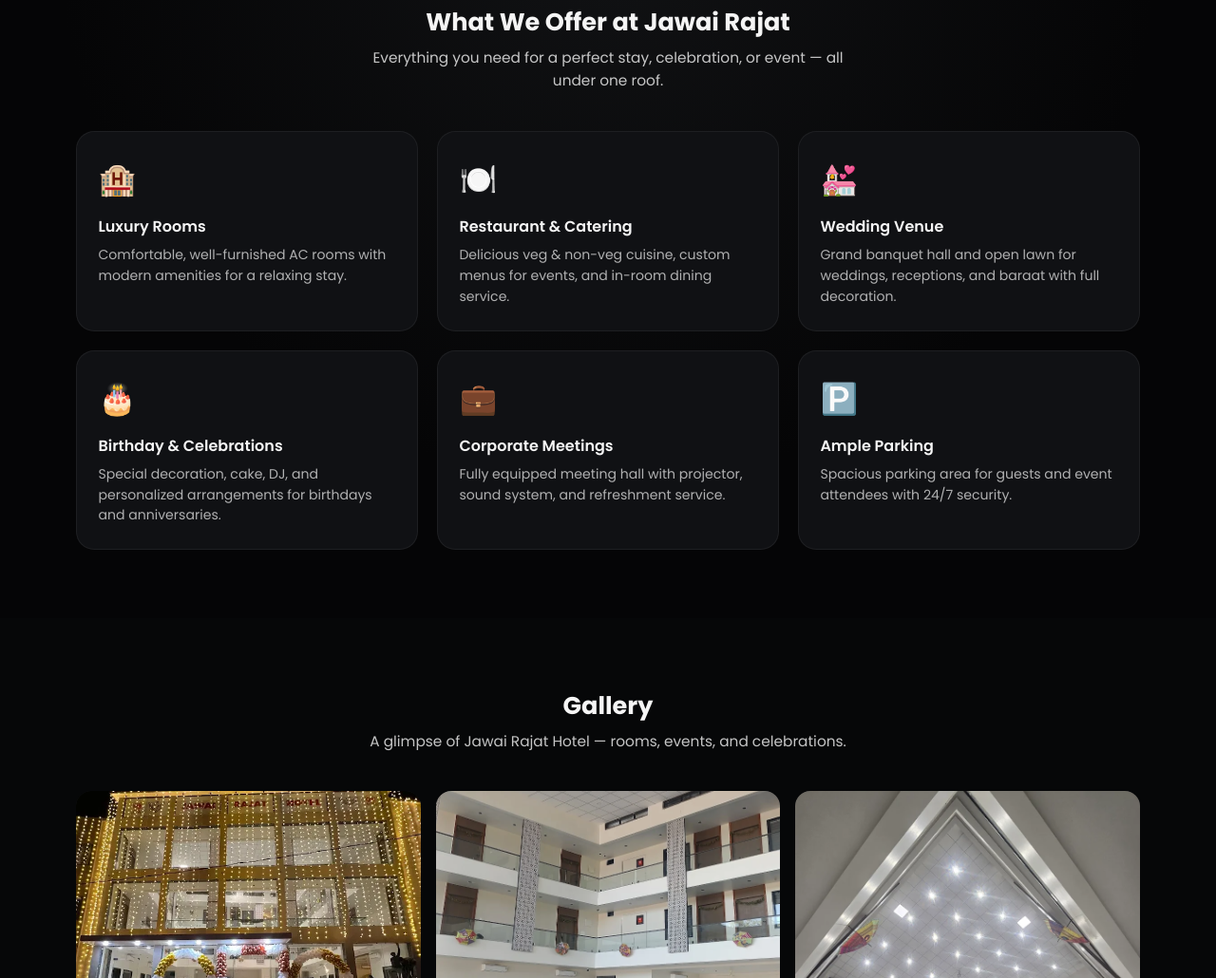
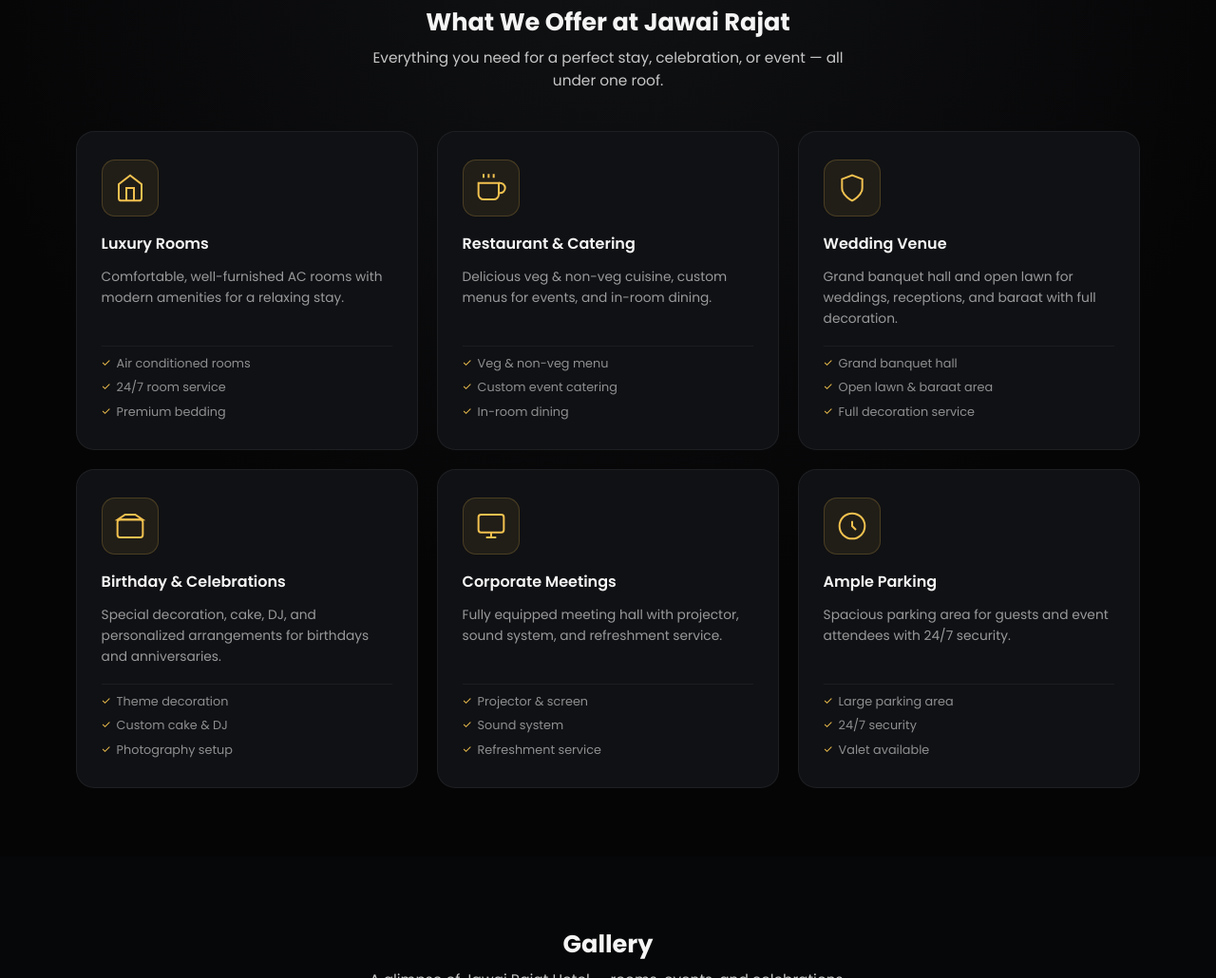
Before and after one commit to Manish4223/jawai-rajat-hotel, a website: page index.html in a window 1280 px wide. Shown: the part 2085-3115 px from the top of the page at 95% size. Drawn offline with Linux system fonts and the light colour scheme; no server answers.

Commit message:
premium offers section: SVG icons, feature lists, gold hover effects

```diff
--- a/index.html
+++ b/index.html
@@ -166,34 +166,88 @@
                 </div>
                 <div class="experience-grid">
                     <div class="exp-card">
-                        <div class="exp-icon">🏨</div>
+                        <div class="exp-icon-wrap">
+                            <svg viewBox="0 0 24 24" fill="none" stroke="currentColor" stroke-width="1.5" width="32" height="32">
+                                <path d="M3 9l9-7 9 7v11a2 2 0 01-2 2H5a2 2 0 01-2-2z"/><polyline points="9 22 9 12 15 12 15 22"/>
+                            </svg>
+                        </div>
                         <h4>Luxury Rooms</h4>
                         <p>Comfortable, well-furnished AC rooms with modern amenities for a relaxing stay.</p>
+                        <ul class="exp-features">
+                            <li>Air conditioned rooms</li>
+                            <li>24/7 room service</li>
+                            <li>Premium bedding</li>
+                        </ul>
                     </div>
                     <div class="exp-card">
-                        <div class="exp-icon">🍽️</div>
+                        <div class="exp-icon-wrap">
+                            <svg viewBox="0 0 24 24" fill="none" stroke="currentColor" stroke-width="1.5" width="32" height="32">
+                                <path d="M18 8h1a4 4 0 010 8h-1"/><path d="M2 8h16v9a4 4 0 01-4 4H6a4 4 0 01-4-4V8z"/><line x1="6" y1="1" x2="6" y2="4"/><line x1="10" y1="1" x2="10" y2="4"/><line x1="14" y1="1" x2="14" y2="4"/>
+                            </svg>
+                        </div>
                         <h4>Restaurant &amp; Catering</h4>
-                        <p>Delicious veg &amp; non-veg cuisine, custom menus for events, and in-room dining service.</p>
+                        <p>Delicious veg &amp; non-veg cuisine, custom menus for events, and in-room dining.</p>
+                        <ul class="exp-features">
+                            <li>Veg &amp; non-veg menu</li>
+                            <li>Custom event catering</li>
+                            <li>In-room dining</li>
+                        </ul>
                     </div>
                     <div class="exp-card">
-                        <div class="exp-icon">💒</div>
+                        <div class="exp-icon-wrap">
+                            <svg viewBox="0 0 24 24" fill="none" stroke="currentColor" stroke-width="1.5" width="32" height="32">
+                                <path d="M12 22s8-4 8-10V5l-8-3-8 3v7c0 6 8 10 8 10z"/>
+                            </svg>
+                        </div>
                         <h4>Wedding Venue</h4>
                         <p>Grand banquet hall and open lawn for weddings, receptions, and baraat with full decoration.</p>
+                        <ul class="exp-features">
+                            <li>Grand banquet hall</li>
+                            <li>Open lawn &amp; baraat area</li>
+                            <li>Full decoration service</li>
+                        </ul>
                     </div>
                     <div class="exp-card">
-                        <div class="exp-icon">🎂</div>
+                        <div class="exp-icon-wrap">
+                            <svg viewBox="0 0 24 24" fill="none" stroke="currentColor" stroke-width="1.5" width="32" height="32">
+                                <rect x="2" y="7" width="20" height="14" rx="2"/><path d="M16 3H8L2 7h20l-6-4z"/>
+                            </svg>
+                        </div>
                         <h4>Birthday &amp; Celebrations</h4>
                         <p>Special decoration, cake, DJ, and personalized arrangements for birthdays and anniversaries.</p>
+                        <ul class="exp-features">
+                            <li>Theme decoration</li>
+                            <li>Custom cake &amp; DJ</li>
+                            <li>Photography setup</li>
+                        </ul>
                     </div>
                     <div class="exp-card">
-                        <div class="exp-icon">💼</div>
+                        <div class="exp-icon-wrap">
+                            <svg viewBox="0 0 24 24" fill="none" stroke="currentColor" stroke-width="1.5" width="32" height="32">
+                                <rect x="2" y="3" width="20" height="14" rx="2"/><line x1="8" y1="21" x2="16" y2="21"/><line x1="12" y1="17" x2="12" y2="21"/>
+                            </svg>
+                        </div>
                         <h4>Corporate Meetings</h4>
                         <p>Fully equipped meeting hall with projector, sound system, and refreshment service.</p>
+                        <ul class="exp-features">
+                            <li>Projector &amp; screen</li>
+                            <li>Sound system</li>
+                            <li>Refreshment service</li>
+                        </ul>
                     </div>
                     <div class="exp-card">
-                        <div class="exp-icon">🅿️</div>
+                        <div class="exp-icon-wrap">
+                            <svg viewBox="0 0 24 24" fill="none" stroke="currentColor" stroke-width="1.5" width="32" height="32">
+                                <circle cx="12" cy="12" r="10"/><path d="M12 8v4l3 3"/>
+                            </svg>
+                        </div>
                         <h4>Ample Parking</h4>
                         <p>Spacious parking area for guests and event attendees with 24/7 security.</p>
+                        <ul class="exp-features">
+                            <li>Large parking area</li>
+                            <li>24/7 security</li>
+                            <li>Valet available</li>
+                        </ul>
                     </div>
                 </div>
             </div>
--- a/style.css
+++ b/style.css
@@ -458,31 +458,91 @@
     background: #101114;
     border: 1px solid rgba(255, 255, 255, 0.06);
     border-radius: 1.2rem;
-    padding: 1.5rem 1.4rem;
-    transition: transform 0.2s ease, border-color 0.2s ease;
+    padding: 1.8rem 1.6rem;
+    transition: transform 0.25s ease, border-color 0.25s ease, box-shadow 0.25s ease;
+    display: flex;
+    flex-direction: column;
+    gap: 0.5rem;
+    position: relative;
+    overflow: hidden;
+}
+
+.exp-card::before {
+    content: "";
+    position: absolute;
+    top: 0; left: 0; right: 0;
+    height: 3px;
+    background: linear-gradient(90deg, #f2c14f, #f08e4a);
+    opacity: 0;
+    transition: opacity 0.25s ease;
 }
 
 .exp-card:hover {
-    transform: translateY(-4px);
-    border-color: rgba(242, 193, 79, 0.25);
+    transform: translateY(-6px);
+    border-color: rgba(242, 193, 79, 0.2);
+    box-shadow: 0 20px 50px rgba(0, 0, 0, 0.6);
 }
 
-.exp-icon {
-    font-size: 2rem;
-    margin-bottom: 0.75rem;
+.exp-card:hover::before {
+    opacity: 1;
+}
+
+.exp-icon-wrap {
+    width: 60px;
+    height: 60px;
+    background: rgba(242, 193, 79, 0.08);
+    border: 1px solid rgba(242, 193, 79, 0.2);
+    border-radius: 14px;
+    display: flex;
+    align-items: center;
+    justify-content: center;
+    margin-bottom: 0.5rem;
+    color: #f2c14f;
+    transition: background 0.25s ease, border-color 0.25s ease;
+}
+
+.exp-card:hover .exp-icon-wrap {
+    background: rgba(242, 193, 79, 0.15);
+    border-color: rgba(242, 193, 79, 0.4);
 }
 
 .exp-card h4 {
     font-size: 1rem;
     font-weight: 600;
-    margin-bottom: 0.4rem;
+    margin-bottom: 0.2rem;
     color: #f5f5f5;
 }
 
-.exp-card p {
-    font-size: 0.88rem;
-    color: rgba(245, 245, 245, 0.7);
-    line-height: 1.55;
+.exp-card > p {
+    font-size: 0.86rem;
+    color: rgba(245, 245, 245, 0.6);
+    line-height: 1.6;
+    margin-bottom: 0.6rem;
+}
+
+.exp-features {
+    list-style: none;
+    display: flex;
+    flex-direction: column;
+    gap: 0.3rem;
+    margin-top: auto;
+    padding-top: 0.5rem;
+    border-top: 1px solid rgba(255,255,255,0.05);
+}
+
+.exp-features li {
+    font-size: 0.8rem;
+    color: rgba(245, 245, 245, 0.55);
+    padding-left: 1rem;
+    position: relative;
+}
+
+.exp-features li::before {
+    content: "✓";
+    position: absolute;
+    left: 0;
+    color: #f2c14f;
+    font-size: 0.72rem;
 }
 
 /* Remove old experiences styles */
```
